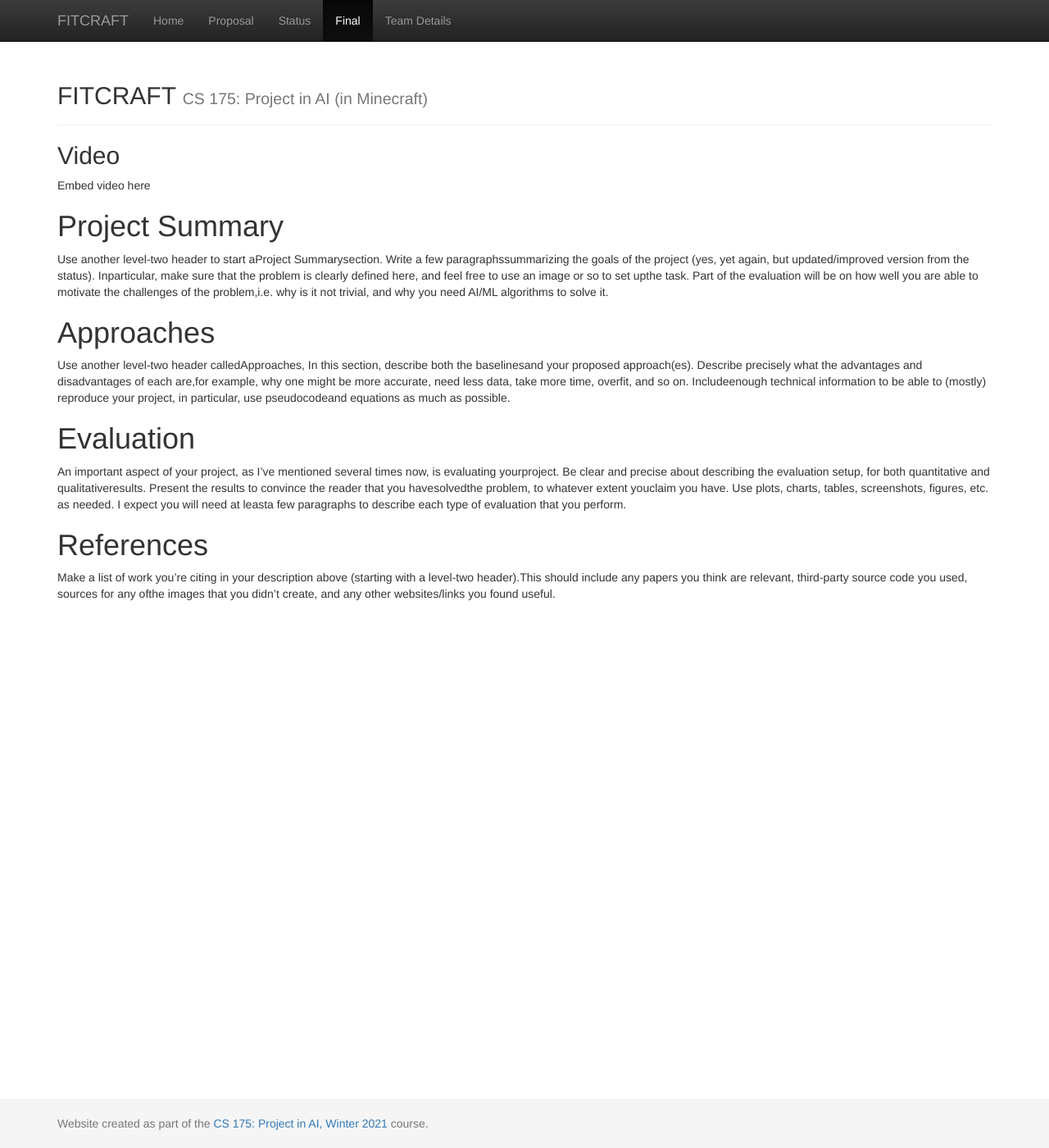
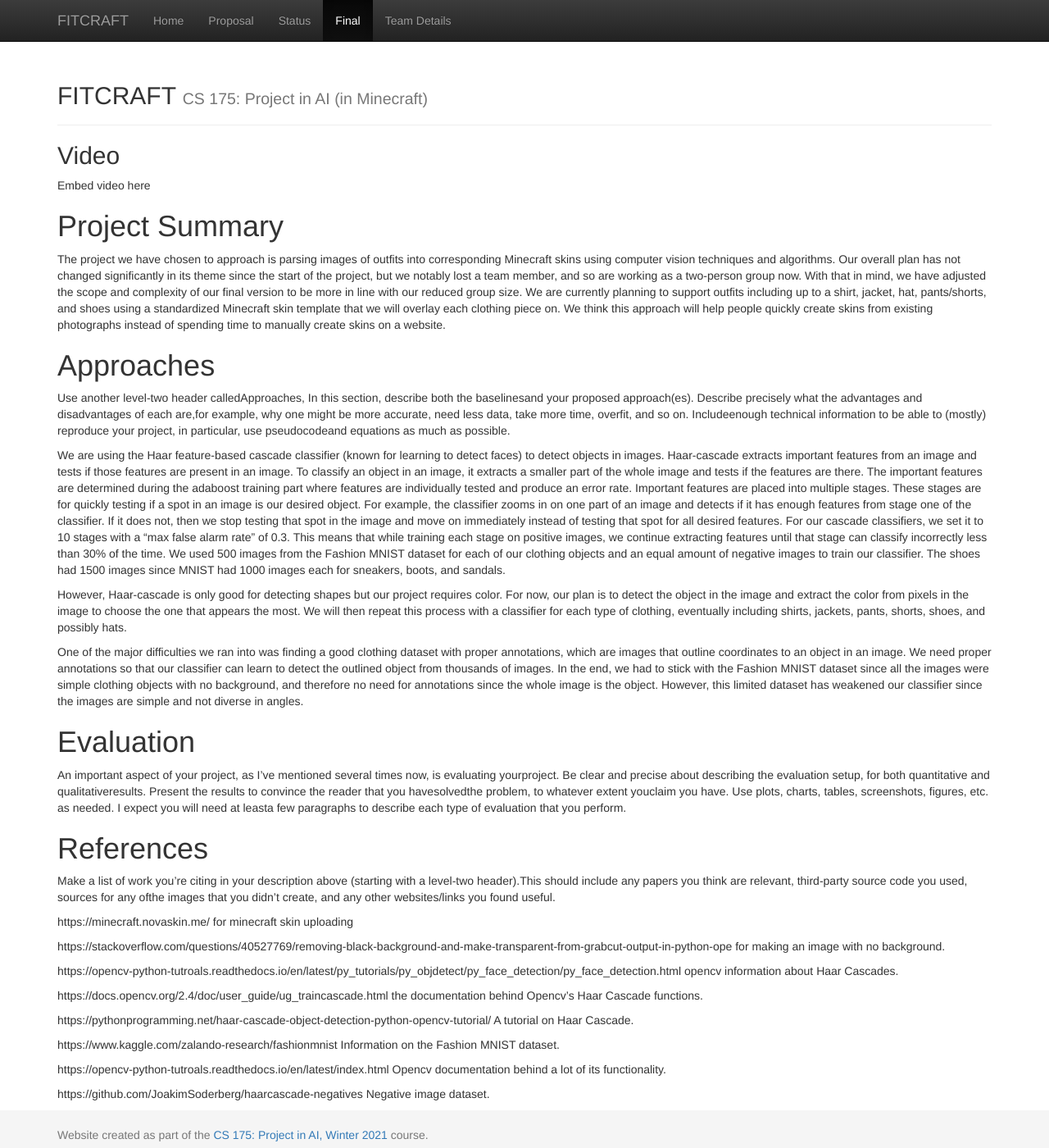
Before and after one commit to j-lee-88/FITCRAFT, a Jekyll site: the page built from docs/final.md, in a window 1280 px wide and 1400 px high. Shown: the whole window at 82% size. Built offline with Jekyll 4.4.1, drawn with Linux system fonts in a browser that asks for light colours.

Commit message:
Update final.md

```diff
--- a/docs/final.md
+++ b/docs/final.md
@@ -7,13 +7,35 @@ title: Final Report
 Embed video here
 
 # Project Summary
-Use another level-two header to start aProject Summarysection. Write a few paragraphssummarizing the goals of the project (yes, yet again, but updated/improved version from the status). Inparticular, make sure that the problem is clearly defined here, and feel free to use an image or so to set upthe task. Part of the evaluation will be on how well you are able to motivate the challenges of the problem,i.e. why is it not trivial, and why you need AI/ML algorithms to solve it.
+The project we have chosen to approach is parsing images of outfits into corresponding Minecraft skins using computer vision techniques and algorithms. Our overall plan has not changed significantly in its theme since the start of the project, but we notably lost a team member, and so are working as a two-person group now. With that in mind, we have adjusted the scope and complexity of our final version to be more in line with our reduced group size. We are currently planning to support outfits including up to a shirt, jacket, hat, pants/shorts, and shoes using a standardized Minecraft skin template that we will overlay each clothing piece on. We think this approach will help people quickly create skins from existing photographs instead of spending time to manually create skins on a website.
 
 # Approaches
 Use another level-two header calledApproaches, In this section, describe both the baselinesand your proposed approach(es). Describe precisely what the advantages and disadvantages of each are,for example, why one might be more accurate, need less data, take more time, overfit, and so on. Includeenough technical information to be able to (mostly) reproduce your project, in particular, use pseudocodeand equations as much as possible.
+
+We are using the Haar feature-based cascade classifier (known for learning to detect faces) to detect objects in images. Haar-cascade extracts important features from an image and tests if those features are present in an image. To classify an object in an image, it extracts a smaller part of the whole image and tests if the features are there. The important features are determined during the adaboost training part where features are individually tested and produce an error rate. Important features are placed into multiple stages. These stages are for quickly testing if a spot in an image is our desired object. For example, the classifier zooms in on one part of an image and detects if it has enough features from stage one of the classifier. If it does not, then we stop testing that spot in the image and move on immediately instead of testing that spot for all desired features. For our cascade classifiers, we set it to 10 stages with a "max false alarm rate" of 0.3. This means that while training each stage on positive images, we continue extracting features until that stage can classify incorrectly less than 30% of the time. We used 500 images from the Fashion MNIST dataset for each of our clothing objects and an equal amount of negative images to train our classifier. The shoes had 1500 images since MNIST had 1000 images each for sneakers, boots, and sandals.
+
+However, Haar-cascade is only good for detecting shapes but our project requires color. For now, our plan is to detect the object in the image and extract the color from pixels in the image to choose the one that appears the most. We will then repeat this process with a classifier for each type of clothing, eventually including shirts, jackets, pants, shorts, shoes, and possibly hats.
+
+One of the major difficulties we ran into was finding a good clothing dataset with proper annotations, which are images that outline coordinates to an object in an image. We need proper annotations so that our classifier can learn to detect the outlined object from thousands of images. In the end, we had to stick with the Fashion MNIST dataset since all the images were simple clothing objects with no background, and therefore no need for annotations since the whole image is the object. However, this limited dataset has weakened our classifier since the images are simple and not diverse in angles.
 
 # Evaluation
 An important aspect of your project, as I’ve mentioned several times now, is evaluating yourproject. Be clear and precise about describing the evaluation setup, for both quantitative and qualitativeresults. Present the results to convince the reader that you havesolvedthe problem, to whatever extent youclaim you have. Use plots, charts, tables, screenshots, figures, etc. as needed. I expect you will need at leasta few paragraphs to describe each type of evaluation that you perform.
 
 # References
 Make a list of work you’re citing in your description above (starting with a level-two header).This should include any papers you think are relevant, third-party source code you used, sources for any ofthe images that you didn’t create, and any other websites/links you found useful.
+
+https://minecraft.novaskin.me/ for minecraft skin uploading
+
+https://stackoverflow.com/questions/40527769/removing-black-background-and-make-transparent-from-grabcut-output-in-python-ope for making an image with no background.
+
+https://opencv-python-tutroals.readthedocs.io/en/latest/py_tutorials/py_objdetect/py_face_detection/py_face_detection.html opencv information about Haar Cascades.
+
+https://docs.opencv.org/2.4/doc/user_guide/ug_traincascade.html the documentation behind Opencv's Haar Cascade functions.
+
+https://pythonprogramming.net/haar-cascade-object-detection-python-opencv-tutorial/ A tutorial on Haar Cascade.
+
+https://www.kaggle.com/zalando-research/fashionmnist Information on the Fashion MNIST dataset.
+
+https://opencv-python-tutroals.readthedocs.io/en/latest/index.html Opencv documentation behind a lot of its functionality.
+
+https://github.com/JoakimSoderberg/haarcascade-negatives Negative image dataset.
```
